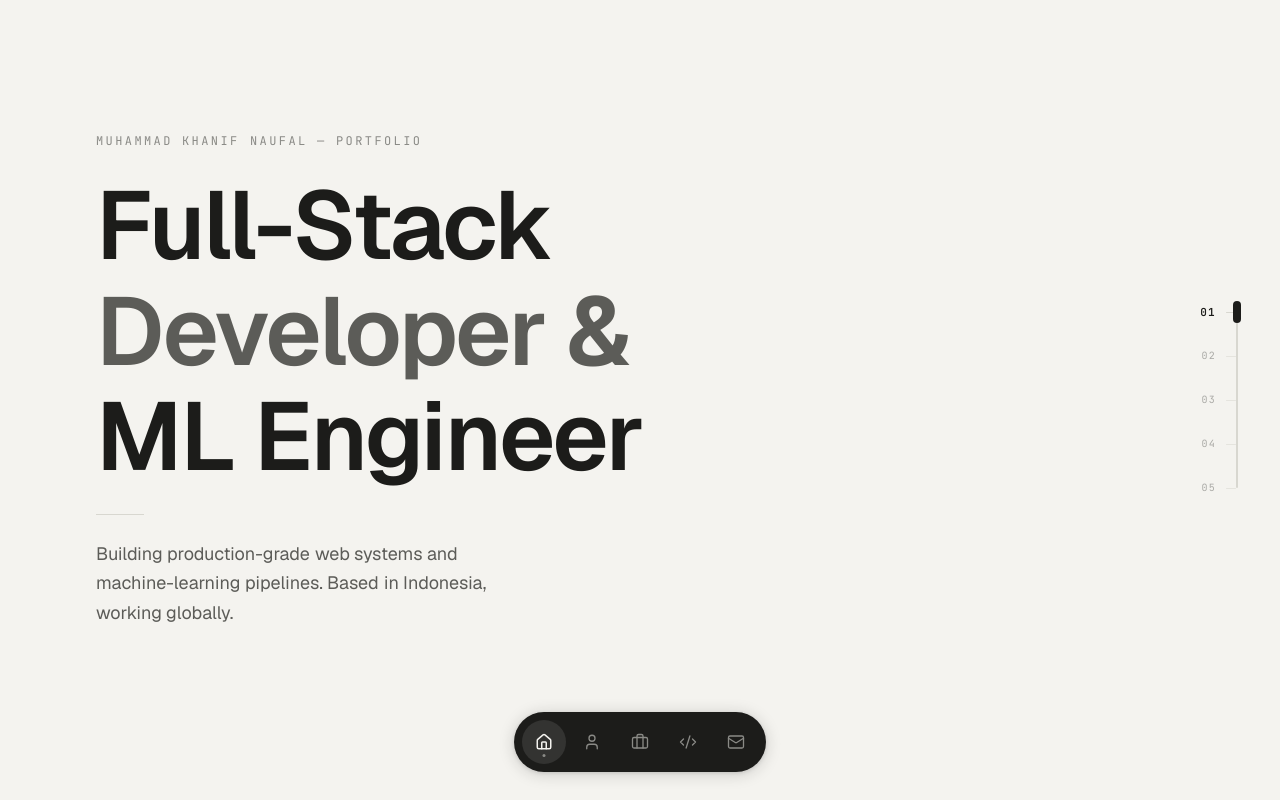
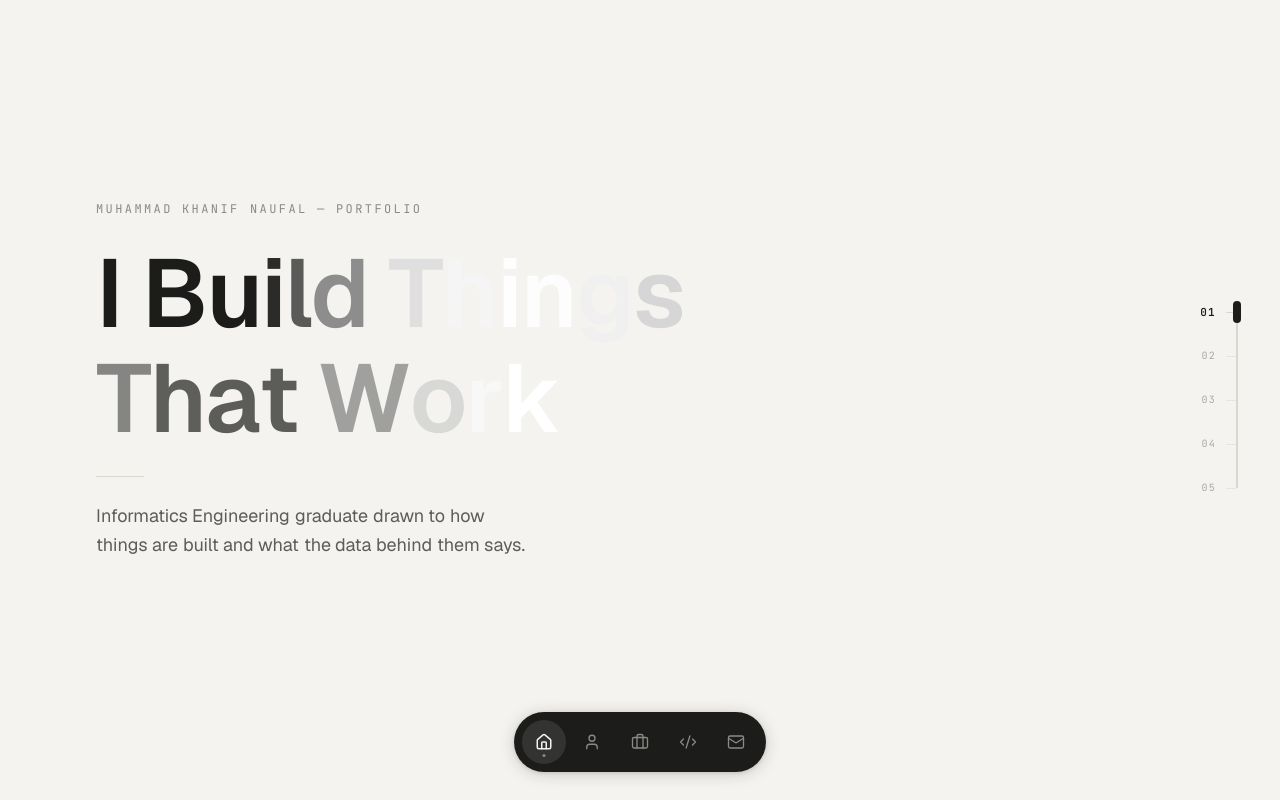
Before and after one commit to khanifnaufal/Personal-Website, a Next.js app: page /redesign in a window 1280 px wide. Built offline with nearby package versions, Linux system fonts and the light colour scheme; no server answers.

Commit message:
refactor(ui): migrate shimmer effect to ShimmeringText and fix import path

```diff
--- a/package.json
+++ b/package.json
@@ -15,6 +15,7 @@
     "framer-motion": "^12.38.0",
     "gsap": "^3.15.0",
     "lucide-react": "^1.23.0",
+    "motion": "^12.42.2",
     "next": "16.2.4",
     "react": "19.2.4",
     "react-dom": "19.2.4",
--- a/src/app/globals.css
+++ b/src/app/globals.css
@@ -241,6 +241,7 @@ body {
   -webkit-text-fill-color: transparent;
   animation: galaxy-shift 6s ease-in-out infinite;
 }
+
 
 @keyframes galaxy-shift {
   0% {
--- a/src/components/sections-v2/HeroSection.tsx
+++ b/src/components/sections-v2/HeroSection.tsx
@@ -1,6 +1,7 @@
 "use client";
 
 import BlurText from "@/components/ui/BlurText";
+import { ShimmeringText } from "@/components/ui/shimmering-text";
 
 export default function HeroSection() {
   return (
@@ -28,37 +29,19 @@ export default function HeroSection() {
         className="font-sans text-5xl sm:text-6xl md:text-7xl lg:text-8xl font-semibold tracking-tight leading-[1.1] mb-6"
         aria-label="Full-Stack Developer & ML Engineer"
       >
-        <BlurText
-          text="Full-Stack"
-          animateBy="words"
-          direction="top"
-          delay={80}
-          stepDuration={0.38}
-          className="text-warm-text-primary"
+        <ShimmeringText
+          text="I Build Things"
+          duration={2}
+          className="text-warm-text-primary block"
+          color="var(--color-warm-text-primary)"
+          shimmeringColor="#ffffff"
         />
-        <BlurText
-          text="Developer &"
-          animateBy="words"
-          direction="top"
-          delay={80}
-          stepDuration={0.38}
-          className="text-warm-text-secondary"
-          animationFrom={{ filter: "blur(10px)", opacity: 0, y: -50 }}
-          /*
-           * Inline delay on the whole component: shift the entire
-           * second line's IntersectionObserver start is immediate,
-           * but the per-word delay stagger handles the cascade.
-           * We use a slightly longer initial delay via the first
-           * word's delay offset being absorbed into the stagger.
-           */
-        />
-        <BlurText
-          text="ML Engineer"
-          animateBy="words"
-          direction="top"
-          delay={80}
-          stepDuration={0.38}
-          className="text-warm-text-primary"
+        <ShimmeringText
+          text="That Work"
+          duration={2}
+          className="text-warm-text-secondary block"
+          color="var(--color-warm-text-secondary)"
+          shimmeringColor="#ffffff"
         />
       </h1>
 
@@ -67,11 +50,17 @@ export default function HeroSection() {
 
       {/* Summary */}
       <BlurText
-        text="Building production-grade web systems and machine-learning pipelines. Based in Indonesia, working globally."
+        text="Informatics Engineering graduate drawn to how things are built and what the data behind them says."
         animateBy="words"
         direction="bottom"
         delay={30}
-        stepDuration={0.28}
+        stepDuration={0.35}
+        animateOnFirstLoad
+        animationFrom={{ filter: "blur(10px)", opacity: 0, y: 20 }}
+        animationTo={[
+          { filter: "blur(5px)", opacity: 0.5, y: 10 },
+          { filter: "blur(0px)", opacity: 1, y: 0 },
+        ]}
         className="font-sans text-base md:text-lg text-warm-text-secondary max-w-md leading-relaxed mb-10"
       />
 
--- a/src/components/ui/BlurText.tsx
+++ b/src/components/ui/BlurText.tsx
@@ -49,6 +49,8 @@ interface BlurTextProps {
   onAnimationComplete?: () => void;
   /** Duration (seconds) for each segment's animation. */
   stepDuration?: number;
+  /** Whether to trigger animation only once on first load. */
+  animateOnFirstLoad?: boolean;
 }
 
 /* ── Helpers ────────────────────────────────────────────────────── */
@@ -93,6 +95,7 @@ export default function BlurText({
   easing = (t) => t,
   onAnimationComplete,
   stepDuration = 0.35,
+  animateOnFirstLoad,
 }: BlurTextProps) {
   const elements =
     animateBy === "words" ? text.split(" ") : text.split("");
--- /dev/null
+++ b/src/components/ui/shimmering-text.tsx
@@ -0,0 +1,80 @@
+"use client"
+
+import { type HTMLMotionProps, motion, type Transition } from "motion/react"
+import type * as React from "react"
+import { cn } from "@/lib/utils"
+
+type ShimmeringTextProps = {
+  text: string
+  duration?: number
+  transition?: Transition
+  wave?: boolean
+  color?: string
+  shimmeringColor?: string
+} & Omit<HTMLMotionProps<"span">, "children">
+
+function ShimmeringText({
+  text,
+  duration = 1,
+  transition,
+  wave = false,
+  className,
+  color = "var(--color-neutral-500)",
+  shimmeringColor = "var(--color-neutral-300)",
+  ...props
+}: ShimmeringTextProps) {
+  return (
+    <motion.span
+      className={cn("relative inline-block [perspective:500px]", className)}
+      style={
+        {
+          "--shimmering-color": shimmeringColor,
+          "--color": color,
+          color: "var(--color)",
+        } as React.CSSProperties
+      }
+      {...(props as any)}
+    >
+      {text?.split("")?.map((char, i) => (
+        <motion.span
+          animate={{
+            ...(wave
+              ? {
+                  x: [0, 5, 0],
+                  y: [0, -5, 0],
+                  scale: [1, 1.1, 1],
+                  rotateY: [0, 15, 0],
+                }
+              : {}),
+            color: ["var(--color)", "var(--shimmering-color)", "var(--color)"],
+          }}
+          className="inline-block whitespace-pre [transform-style:preserve-3d]"
+          initial={{
+            ...(wave
+              ? {
+                  scale: 1,
+                  rotateY: 0,
+                }
+              : {}),
+            color: "var(--color)",
+          }}
+          key={i}
+          transition={{
+            duration,
+            repeat: Number.POSITIVE_INFINITY,
+            repeatType: "loop",
+            repeatDelay: text.length * 0.05,
+            delay: (i * duration) / text.length,
+            ease: "easeInOut",
+            ...transition,
+          }}
+        >
+          {char}
+        </motion.span>
+      ))}
+    </motion.span>
+  )
+}
+
+export { ShimmeringText, type ShimmeringTextProps }
+export default ShimmeringText
```
Also changed, not shown: 1 other file (tests, documents, lock files or other folders).
